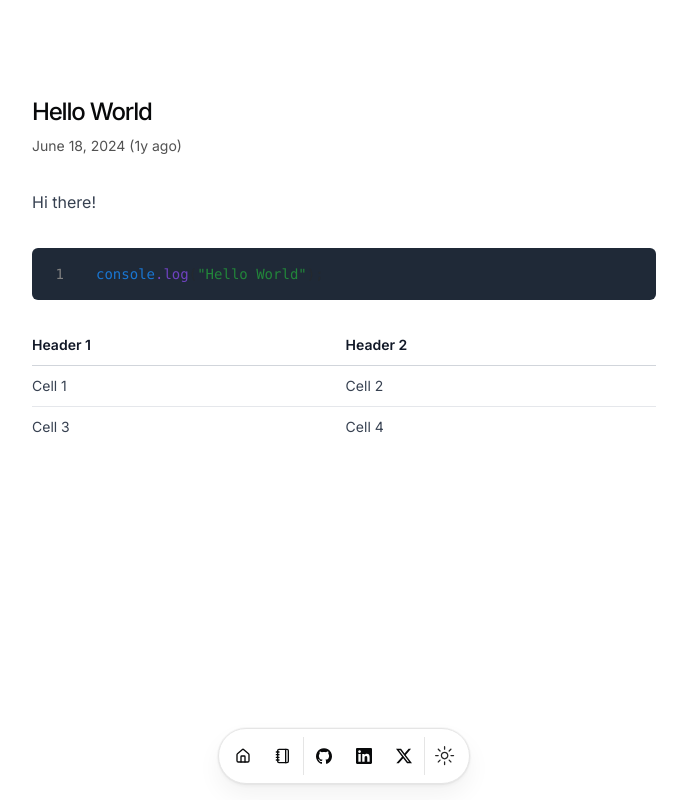
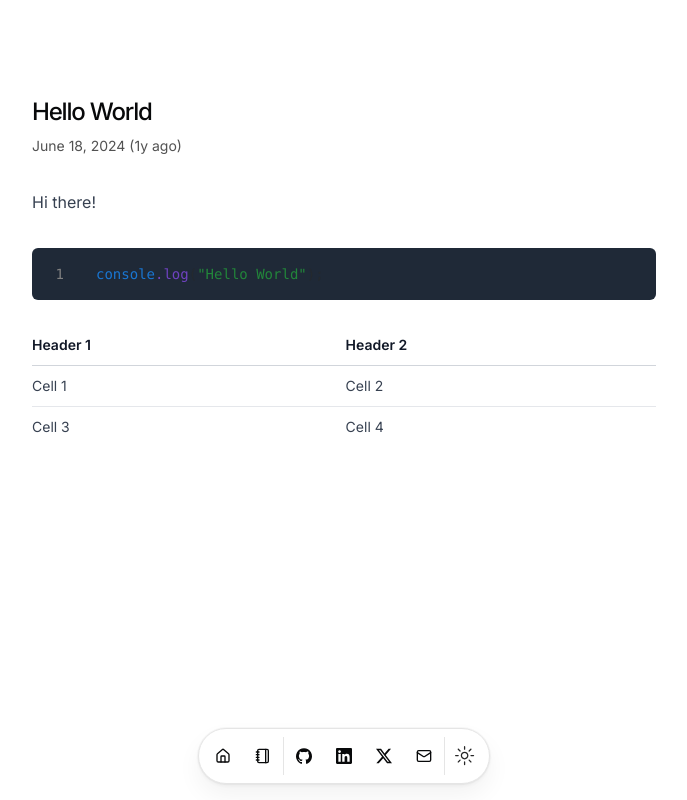
Before and after one commit to lumen-limitless/zachlippa-portfolio, a Next.js app: page /blog/hello-world in a window 1280 px wide. Shown: the whole page, without its empty margins (296-983 px from the left). Built offline with nearby package versions, Linux system fonts and the light colour scheme.

Commit message:
add email to nav

```diff
--- a/src/data/resume.tsx
+++ b/src/data/resume.tsx
@@ -29,7 +29,7 @@ export const DATA = {
     { href: '/blog', icon: NotebookIcon, label: 'Blog' },
   ],
   contact: {
-    email: 'me@zachlippa.dev',
+    email: 'hello@zachlippa.dev',
     tel: '+123456789',
     social: {
       GitHub: {
@@ -61,10 +61,10 @@ export const DATA = {
       // },
       email: {
         name: 'Send Email',
-        url: 'mailto:me@zachlippa.dev',
+        url: 'mailto:hello@zachlippa.dev',
         icon: Icons.email,
 
-        navbar: false,
+        navbar: true,
       },
     },
   },
```
